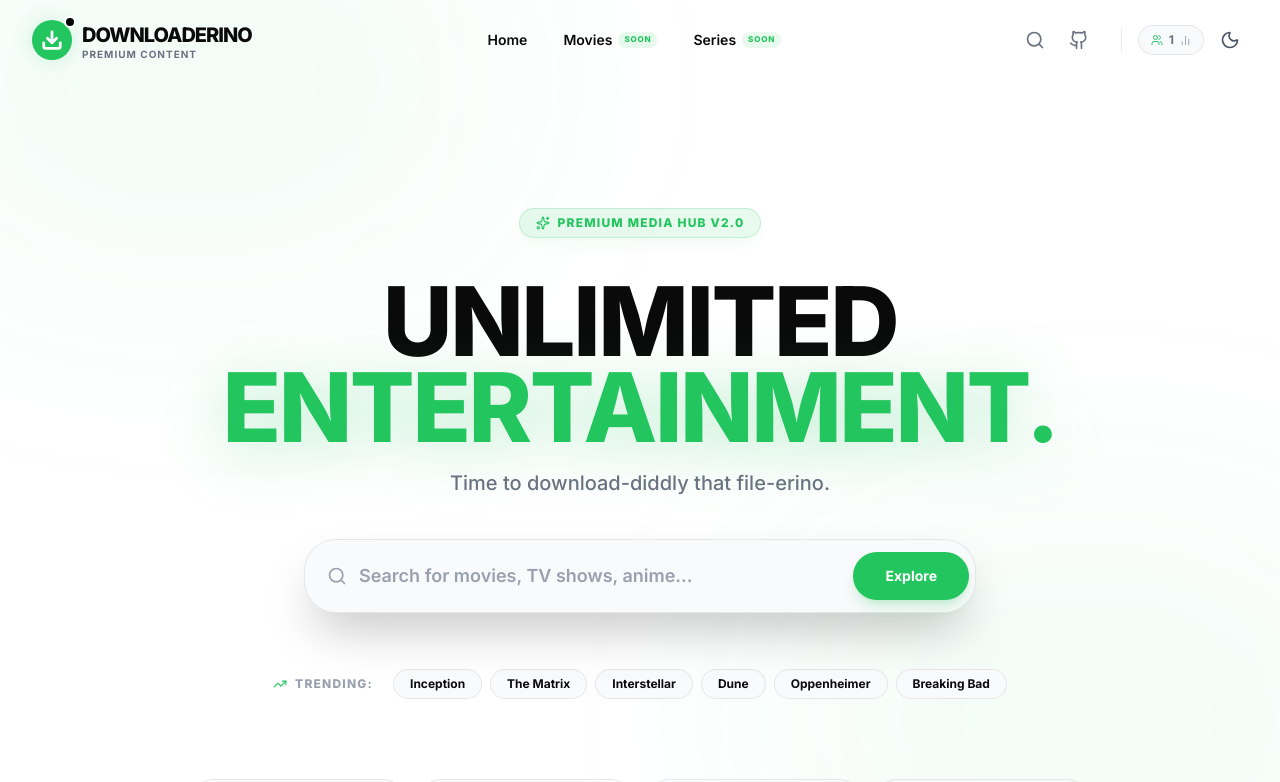
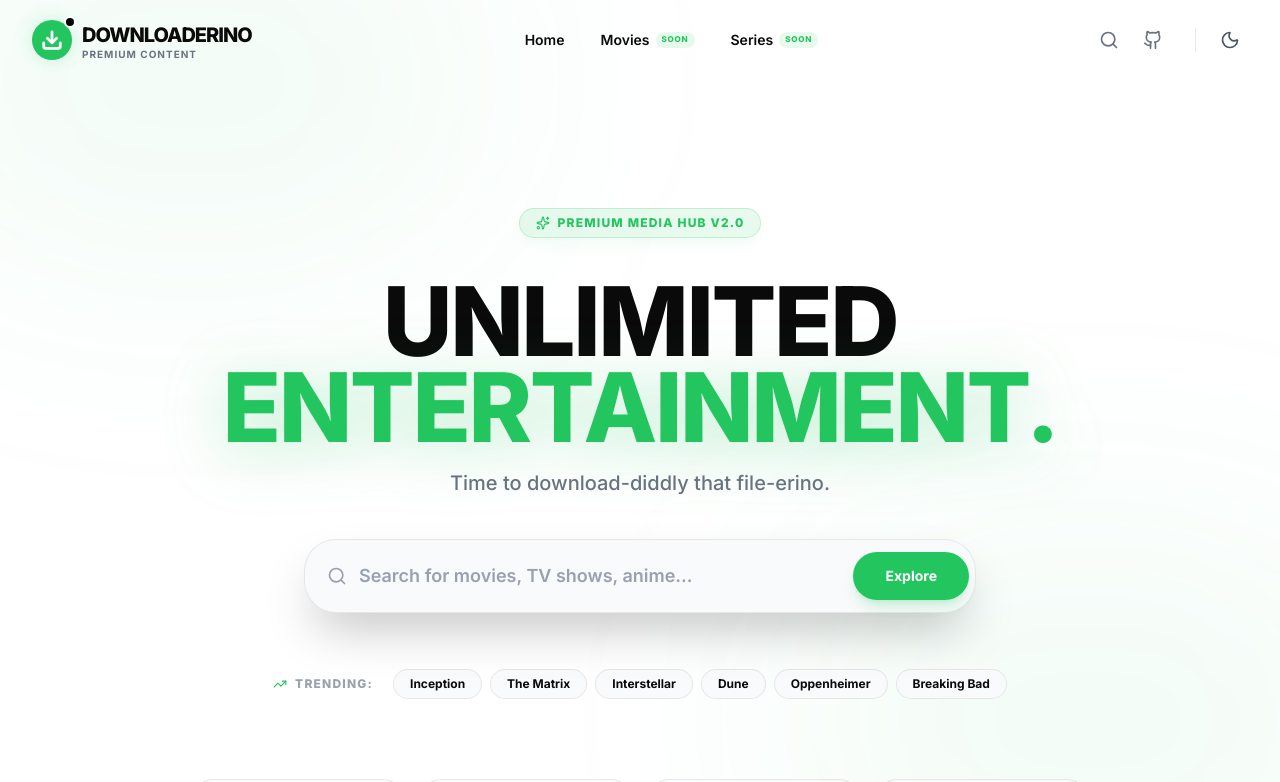
Before and after one commit to anointedthedeveloper/Downloaderino, a React (Vite) app: page / in a window 1280 px wide. Shown: the top 782 px of the page. Built offline with nearby package versions, Linux system fonts and the light colour scheme.

Commit message:
Fixed Deployment errors

```diff
--- a/src/components/Footer.tsx
+++ b/src/components/Footer.tsx
@@ -1,12 +1,10 @@
 import React from 'react';
 import { Github, Twitter, Heart, Youtube, Instagram, Shield, Zap, Globe, Star, Users, MessageCircle } from 'lucide-react';
 import { motion } from 'framer-motion';
-import { getAnalytics } from '../analytics';
 
 const WA_NUMBER = '2349016471351';
 
 export const Footer: React.FC = () => {
-  const visitorCount = getAnalytics().totalVisits;
   return (
   <footer className="mt-20 border-t border-border-subtle bg-surface/30 backdrop-blur-sm">
     <div className="container-custom py-16">
--- a/src/components/Navbar.tsx
+++ b/src/components/Navbar.tsx
@@ -1,9 +1,8 @@
 import React, { useState, useEffect } from 'react';
-import { Sun, Moon, Heart, Menu, X, Github, Download, Search, Users, BarChart2 } from 'lucide-react';
+import { Sun, Moon, Heart, Menu, X, Github, Download, Search } from 'lucide-react';
 import { motion, AnimatePresence } from 'framer-motion';
 import { clsx } from 'clsx';
 import { twMerge } from 'tailwind-merge';
-import { getAnalytics } from '../analytics';
 
 interface NavbarProps {
   isDark: boolean;
@@ -21,7 +20,6 @@ function cn(...inputs: any[]) {
 export const Navbar: React.FC<NavbarProps> = ({ isDark, onToggleDark, favCount, onLogoClick, onSearchFocus, onAdminClick }) => {
   const [isMenuOpen, setIsMenuOpen] = useState(false);
   const [scrolled, setScrolled] = useState(false);
-  const visitorCount = getAnalytics().totalVisits;
 
   useEffect(() => {
     const handleScroll = () => {
@@ -105,19 +103,6 @@ export const Navbar: React.FC<NavbarProps> = ({ isDark, onToggleDark, favCount,
 
           <div className="h-6 w-px bg-border-subtle mx-2 hidden sm:block" />
 
-          {/* Visitor count */}
-          {visitorCount > 0 && (
-            <button
-              onClick={onAdminClick}
-              className="hidden sm:flex items-center gap-1.5 px-3 py-1.5 rounded-full bg-surface border border-border-subtle text-xs font-bold text-gray-500 hover:text-primary hover:border-primary/30 transition-all"
-              title="Admin Analytics"
-            >
-              <Users size={12} className="text-primary" />
-              {visitorCount.toLocaleString()}
-              <BarChart2 size={11} className="text-gray-400" />
-            </button>
-          )}
-
           {favCount > 0 && (
             <motion.div
               initial={{ scale: 0, opacity: 0 }}
```
